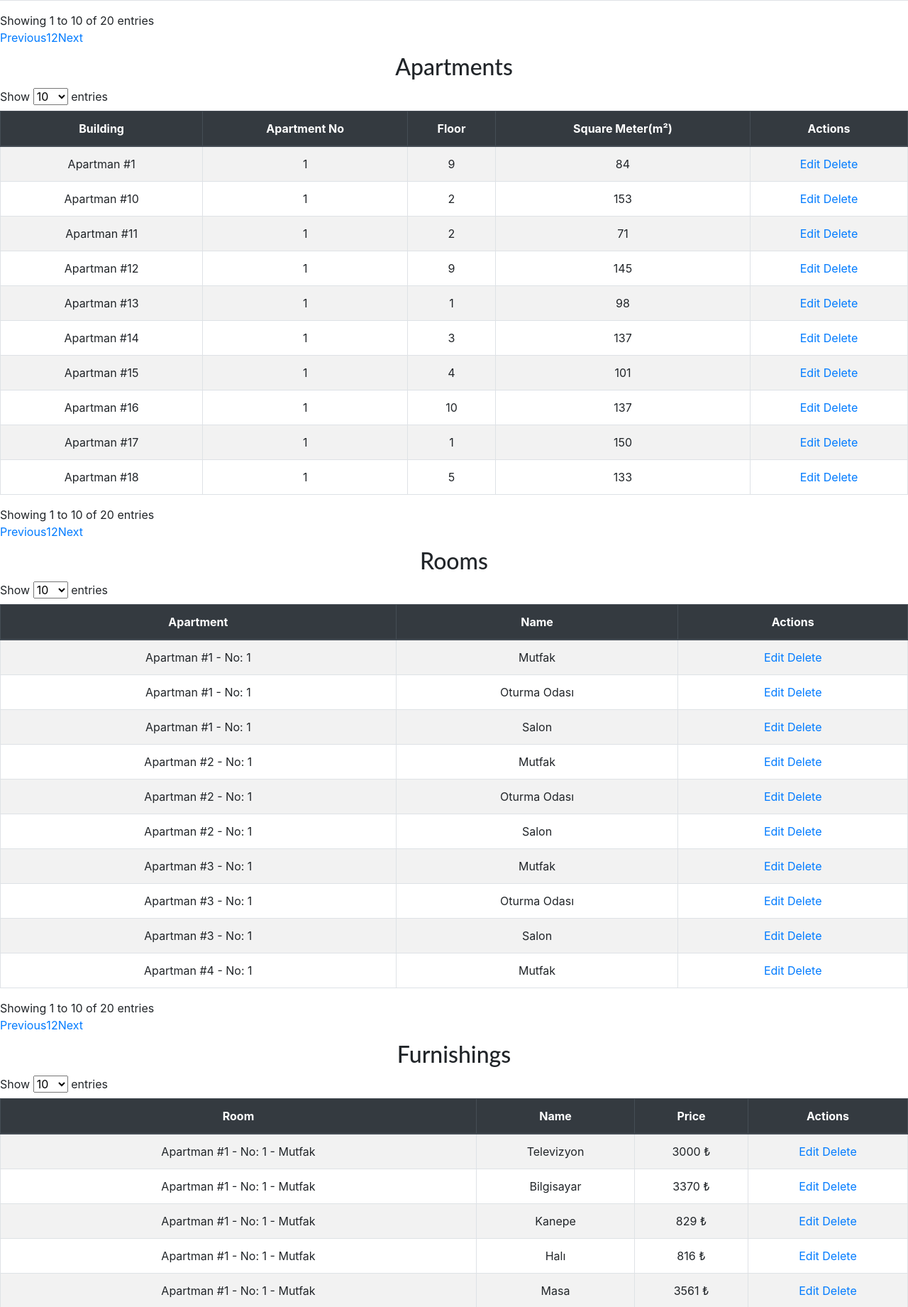
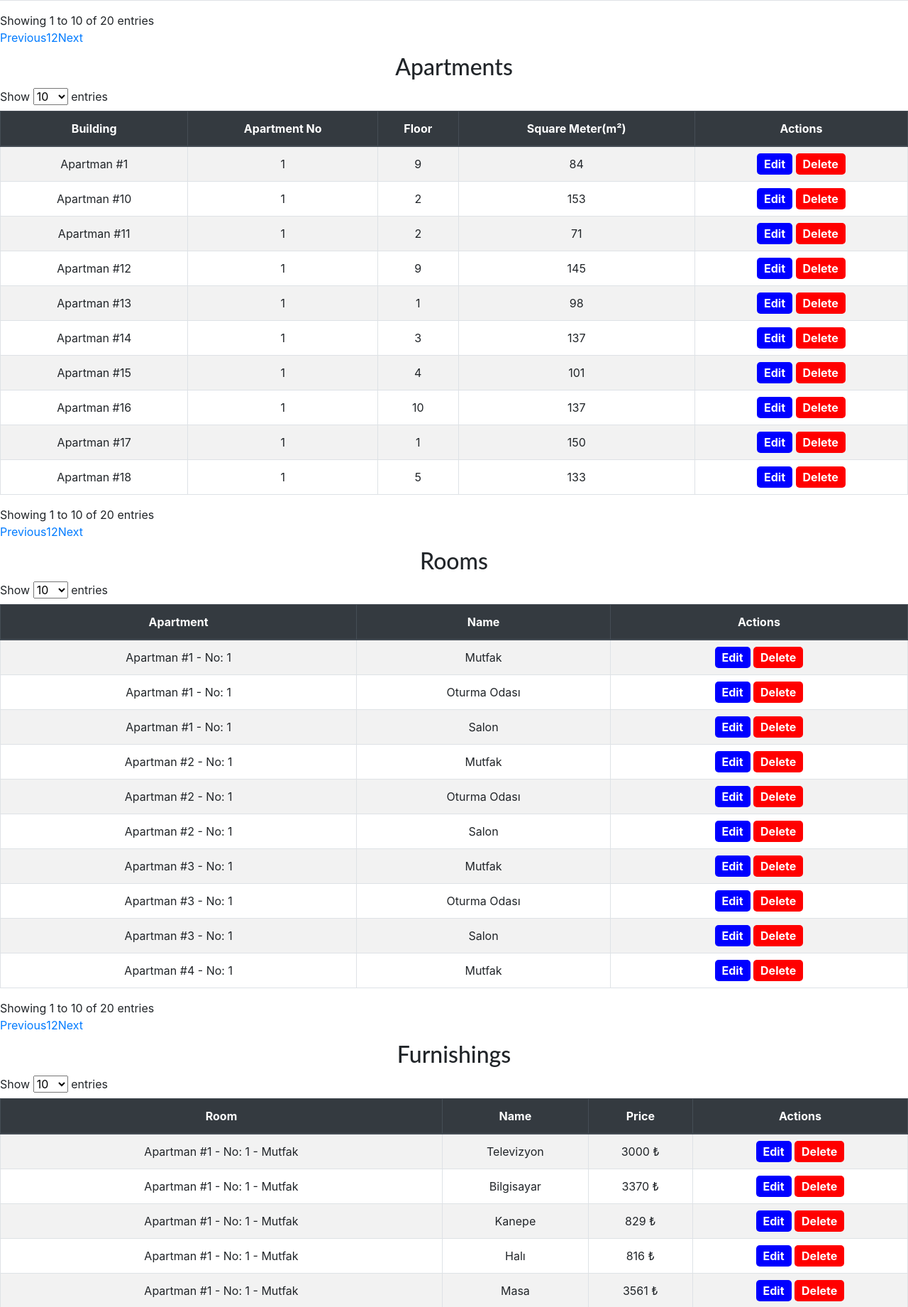
Before and after one commit to onurtacc/inventory-tracking, a Django app: template templates/list.html in a window 1280 px wide. Shown: the part 630-2471 px from the top of the page at 71% size. Run offline with Django 3.2, Linux system fonts and the light colour scheme; the template is opened without the code that fills it: values that come from a table or form of the project are taken from there, others are empty; data comes from the database, SQL or seed files in the repository; parts of the project's set-up code (start-up, migrations or seed data) failed here and were passed over; some libraries are stand-ins or nearby versions.

Commit message:
edit readme

```diff
--- a/templates/list.html
+++ b/templates/list.html
@@ -58,8 +58,8 @@
             <td>{{ apart.floor }}</td>
             <td>{{ apart.square_meter }}</td>
             <td>
-                <a href="">Edit</a>
-                <a href="">Delete</a>
+                <a class="action-button edit" href="">Edit</a>
+                <a class="action-button delete" href="">Delete</a>
             </td>
         </tr>
     {% endfor %}
@@ -81,8 +81,8 @@
             <td>{{ room.apartment }}</td>
             <td>{{ room.name }}</td>
             <td>
-                <a href="">Edit</a>
-                <a href="">Delete</a>
+                <a class="action-button edit" href="">Edit</a>
+                <a class="action-button delete" href="">Delete</a>
             </td>
         </tr>
     {% endfor %}
@@ -107,8 +107,8 @@
             <td>{{ furniture.name }}</td>
             <td>{{ furniture.price }} ₺</td>
             <td>
-                <a href="">Edit</a>
-                <a href="">Delete</a>
+                <a class="action-button edit" href="">Edit</a>
+                <a class="action-button delete" href="">Delete</a>
             </td>
         </tr>
     {% endfor %}
```
Also changed, not shown: Readme.md.
